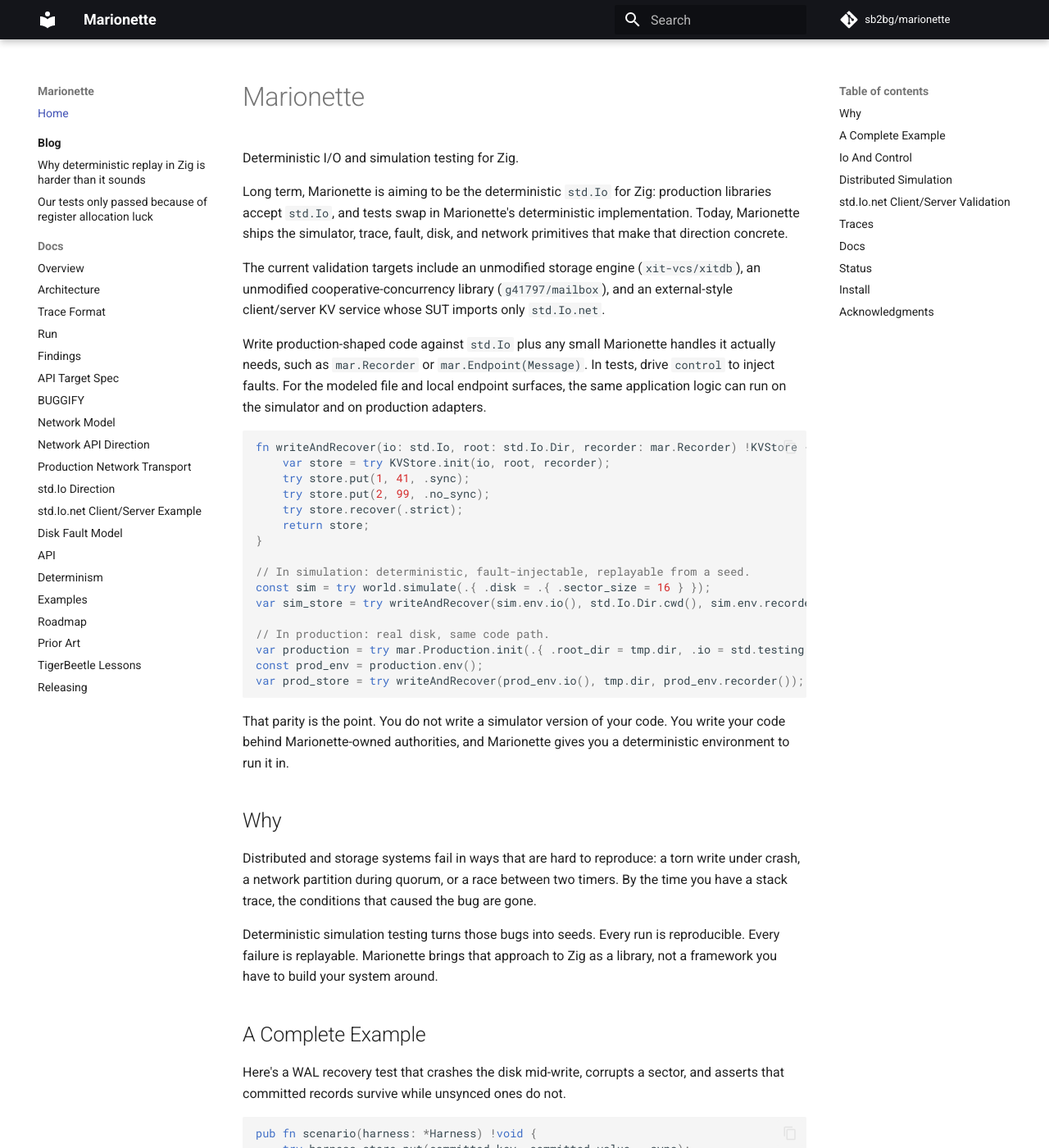
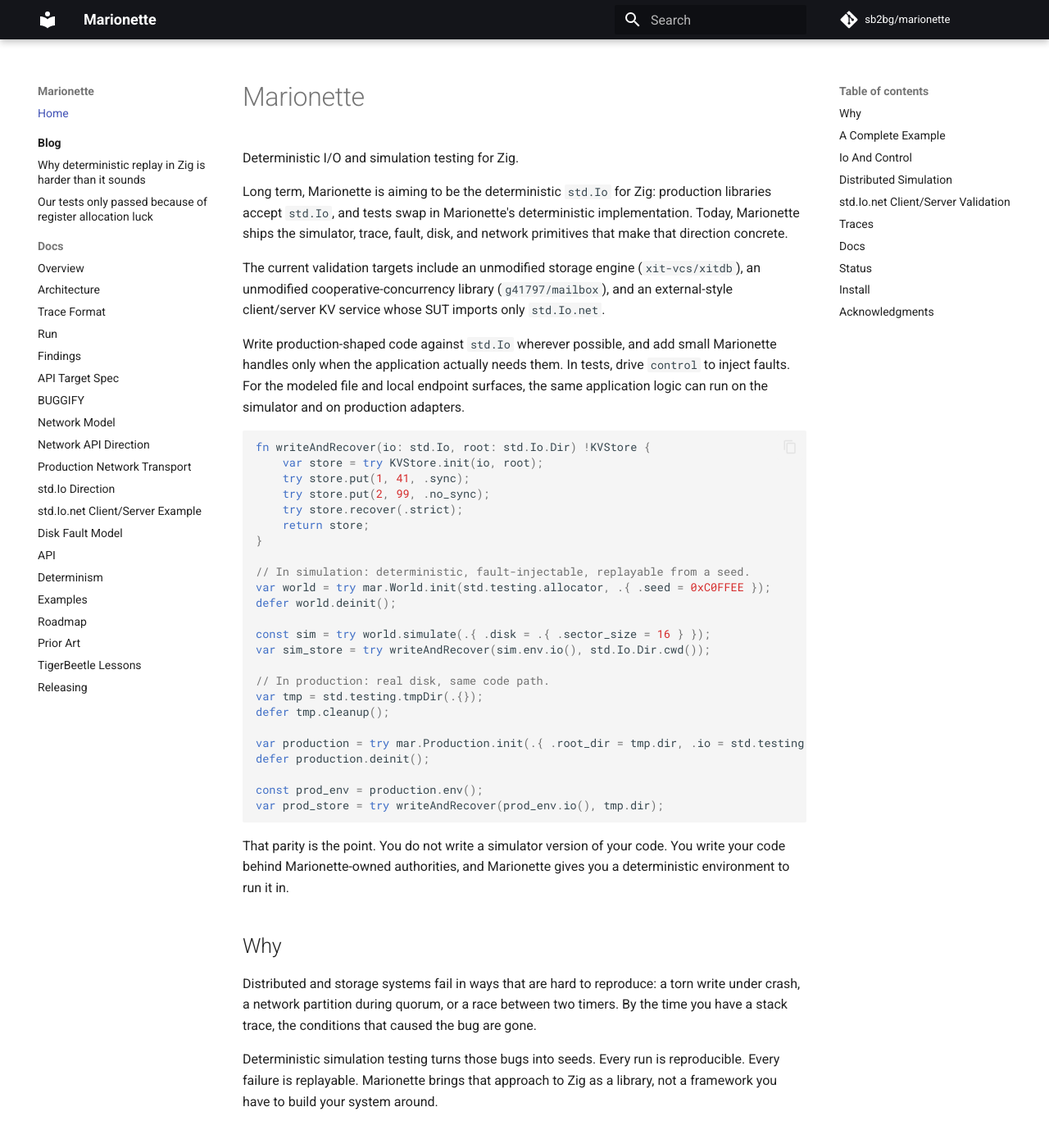
Before and after one commit to sb2bg/marionette, an MkDocs documentation site: the page built from docs/index.md, in a window 1280 px wide and 1400 px high. Shown: the whole window at 82% size. Built offline with MkDocs 1.6.1 and Material for MkDocs 9.7.7, drawn with Linux system fonts in a browser that asks for light colours; comment, search, counter and statistics services are not loaded.

````diff
--- a/docs/index.md
+++ b/docs/index.md
@@ -12,15 +12,15 @@ The current validation targets include an unmodified storage engine
 (`g41797/mailbox`), and an external-style client/server KV service whose SUT
 imports only `std.Io.net`.
 
-Write production-shaped code against `std.Io` plus any small Marionette handles
-it actually needs, such as `mar.Recorder` or `mar.Endpoint(Message)`. In tests,
+Write production-shaped code against `std.Io` wherever possible, and add small
+Marionette handles only when the application actually needs them. In tests,
 drive `control` to inject faults. For the modeled file and local endpoint
 surfaces, the same application logic can run on the simulator and on production
 adapters.
 
 ```zig
-fn writeAndRecover(io: std.Io, root: std.Io.Dir, recorder: mar.Recorder) !KVStore {
-    var store = try KVStore.init(io, root, recorder);
+fn writeAndRecover(io: std.Io, root: std.Io.Dir) !KVStore {
+    var store = try KVStore.init(io, root);
     try store.put(1, 41, .sync);
     try store.put(2, 99, .no_sync);
     try store.recover(.strict);
@@ -28,13 +28,21 @@ fn writeAndRecover(io: std.Io, root: std.Io.Dir, recorder: mar.Recorder) !KVStor
 }
 
 // In simulation: deterministic, fault-injectable, replayable from a seed.
+var world = try mar.World.init(std.testing.allocator, .{ .seed = 0xC0FFEE });
+defer world.deinit();
+
 const sim = try world.simulate(.{ .disk = .{ .sector_size = 16 } });
-var sim_store = try writeAndRecover(sim.env.io(), std.Io.Dir.cwd(), sim.env.recorder());
+var sim_store = try writeAndRecover(sim.env.io(), std.Io.Dir.cwd());
 
 // In production: real disk, same code path.
+var tmp = std.testing.tmpDir(.{});
+defer tmp.cleanup();
+
 var production = try mar.Production.init(.{ .root_dir = tmp.dir, .io = std.testing.io });
+defer production.deinit();
+
 const prod_env = production.env();
-var prod_store = try writeAndRecover(prod_env.io(), tmp.dir, prod_env.recorder());
+var prod_store = try writeAndRecover(prod_env.io(), tmp.dir);
 ```
 
 That parity is the point. You do not write a simulator version of your code.
````
Also changed, not shown: README.md (+14 -6 lines).
